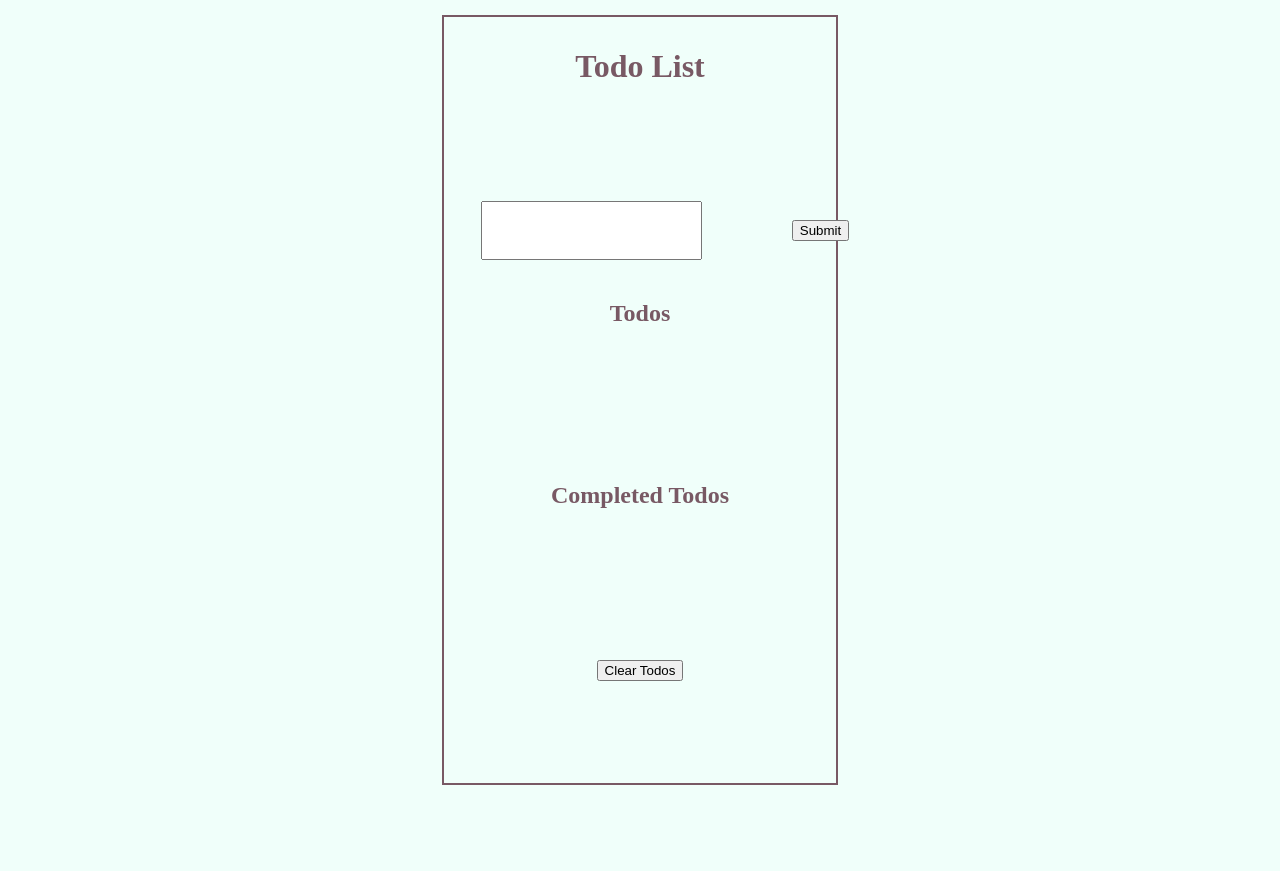
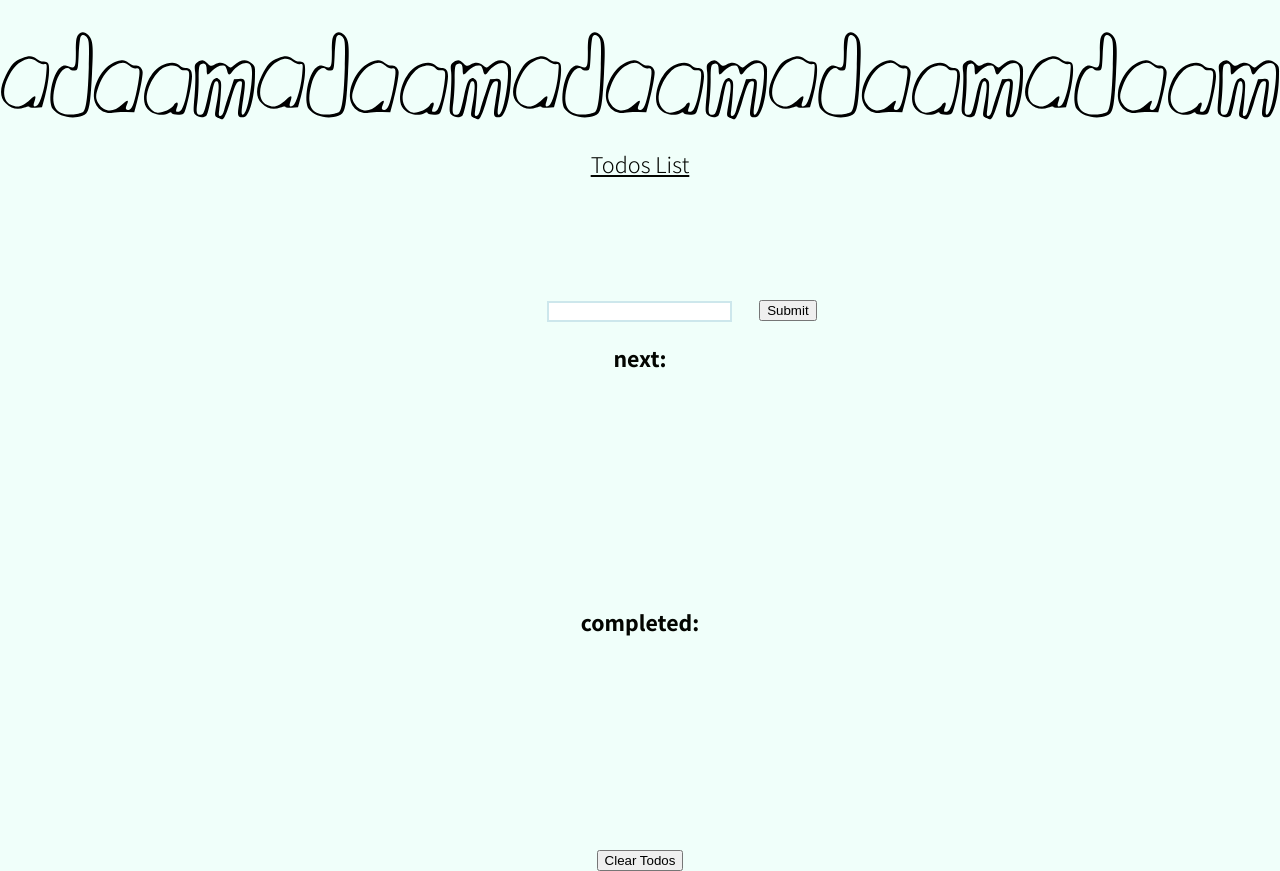
Before and after one commit to Adam-Robson/watercooler, a React (Create React App) app: page / in a window 1280 px wide. Before the commit the page ends 800 px from the top, so only its background shows below. Built offline with nearby package versions, Linux system fonts and the light colour scheme; the HTML template or start-up script is replaced by a standard one.

Commit message:
personal touches to the project

```diff
--- a/public/index.html
+++ b/public/index.html
@@ -4,38 +4,15 @@
     <meta charset="utf-8" />
     <meta name="viewport" content="width=device-width, initial-scale=1" />
     <meta name="theme-color" content="#000000" />
-    <meta
-      name="description"
-      content="Web site created using create-react-app"
-    />
-    <!--
-      manifest.json provides metadata used when your web app is installed on a
-      user's mobile device or desktop. See https://developers.google.com/web/fundamentals/web-app-manifest/
-    -->
-    <link rel="manifest" href="%PUBLIC_URL%/manifest.json" />
-    <!--
-      Notice the use of %PUBLIC_URL% in the tags above.
-      It will be replaced with the URL of the `public` folder during the build.
-      Only files inside the `public` folder can be referenced from the HTML.
-
-      Unlike "/favicon.ico" or "favicon.ico", "%PUBLIC_URL%/favicon.ico" will
-      work correctly both with client-side routing and a non-root public URL.
-      Learn how to configure a non-root public URL by running `npm run build`.
-    -->
-    <title>React App</title>
+    <meta name="description" content="a todo list program" />
+    <link rel="icon" type="image/x-icon" href="logo.svg">
+    <link rel="preconnect" href="https://fonts.googleapis.com">
+    <link rel="preconnect" href="https://fonts.gstatic.com" crossorigin>
+    <link href="https://fonts.googleapis.com/css2?family=Assistant:wght@200;300;400;500;600;700;800&display=swap" rel="stylesheet">
+    <title>a to do list</title>
   </head>
   <body>
-    <noscript>You need to enable JavaScript to run this app.</noscript>
+    <noscript>Enable JS.</noscript>
     <div id="root"></div>
-    <!--
-      This HTML file is a template.
-      If you open it directly in the browser, you will see an empty page.
-
-      You can add webfonts, meta tags, or analytics to this file.
-      The build step will place the bundled scripts into the <body> tag.
-
-      To begin the development, run `npm start` or `yarn start`.
-      To create a production bundle, use `npm run build` or `yarn build`.
-    -->
   </body>
 </html>
--- a/src/App.css
+++ b/src/App.css
@@ -1,57 +1,80 @@
 * {
   --black: hsla(80, 100%, 1%, 1);
-  --olive-drab-7: hsla(47, 27%, 17%, 1);
-  --davys-grey: hsla(39, 9%, 32%, 1);
-  --shadow-blue: hsla(216, 17%, 56%, 1);
-  --pewter-blue: hsla(190, 25%, 66%, 1);
-  --mint-cream: hsla(159, 100%, 97%, 1);
-  --pale-silver: hsla(26, 23%, 79%, 1);
-  --deep-taupe: hsla(339, 15%, 41%, 1);
-  --font-family: 'Code Light';
+  --olive: hsla(47, 27%, 17%, 1);
+  --davys: hsla(39, 9%, 32%, 1);
+  --shadow: hsla(216, 17%, 56%, 1);
+  --pewter: rgb(205, 231, 236);
+  --mint: hsla(159, 100%, 97%, 1);
+  --silver: hsla(26, 23%, 79%, 1);
+  --taupe: hsla(339, 15%, 41%, 1);
+  --main: 'Assistant', sans-serif;
   box-sizing: border-box;
 }
 
 html,
 body {
-  background-color: var(--mint-cream);
-  font-family: var(--font-family);
-  color: var(--deep-taupe);
-  font-weight:700;
+  background-color: var(--mint);
+  font-family: var(--main);
+  color: var(--black);
+  font-weight: 300;
 }
 
-.App {
-  height: 100vh;
-  width: 100vw;
-  display: grid;
-  grid-template-columns: repeat(3, 1fr);
-  grid-template-rows: repeat(3, 1fr);
+#header {
+  max-width: 100vw;
+  min-height: 8rem;
+  background-position: center;
+}
+
+.container {
+  min-height: 80vh;
+  max-width: 33vw;
+  margin: 0 auto;
+  display: flex;
+  flex-direction: column;
+  align-items: center;
+  justify-content: space-between;
+}
+
+.title {
+  font-family: 'Assistant', serif;
+  font-weight: 300;
+  text-decoration: underline;
+  margin-bottom: 5em;
+}
+
+.wrap {
+  max-width: 70vw;
+  display: flex;
+  flex-direction: row;
+  justify-content: space-between;
+  align-items: baseline;
+}
+
+.input {
+  border: var(--pewter) solid 2px;
+  max-width:min-content;
+  color: var(--olive);
 
 }
 
-.main {
-  grid-area: 1/2/4/3;
-  grid-row: 1 / span 3;
-  text-align: center;
-  border: double 2px var(--deep-taupe);
-  margin: 15px;
-  padding: 10px;
+.input:hover {
+  background-color: var(--pewter);
+  border: solid 2px var(--taupe);
+  cursor: pointer;
+  border-radius: 5%;
 }
 
-#header{
-  margin-bottom: 3em;
-  text-align: center
+.input:focus {
+  border: solid 2px var(--taupe);
+  cursor: pointer;
+  border-radius: 5%;
 }
 
-.todo-input {
-  padding: 20px;
-  margin: 20px;
-}
 
-.todo-submit {
-  position: relative;
-  left: 50px;
-  margin: 20px;
-  justify-self: center;
+.submit {
+  max-width:min-content;
+  margin-left:2em;
+  position: fixed;
 }
 
 li {
@@ -59,5 +82,5 @@ li {
 }
 
 ul {
-  height: 115px;
+  height: 10rem;
 }
--- a/src/App.jsx
+++ b/src/App.jsx
@@ -2,12 +2,19 @@ import React from 'react';
 import Todo from './components/Todo/Todo';
 import './App.css';
 
-function App() {
+export default function App() {
   return (
-    <div className="App">
-     <Todo  />
-    </div>
+    <>
+
+      <header
+        id="header"
+        style={ {
+          backgroundImage: "url('./logo.svg ')"
+        } }
+      />
+
+      <Todo />
+
+    </>
   );
 }
-
-export default App;
--- a/src/components/Todo/Todo.jsx
+++ b/src/components/Todo/Todo.jsx
@@ -1,6 +1,6 @@
 import React, { useState } from 'react';
 
-const Todo = () => {
+export default function Todo() {
 
   const [currentTodoText, setCurrentTodoText] = useState('');
   const [todoList, setTodoList] = useState([]);
@@ -34,25 +34,26 @@ const Todo = () => {
   }
 
   return (
-   <div className="main">
-     <h1 id="header">Todo List</h1>
+    <>
+      <section className="container">
+          <h1 className="title">Todos List</h1>
             <form onSubmit={
               (e) => {
                 e.preventDefault();
                 addCurrentToTodoList();
             } }>
             <input
-        className="todo-input"
+              className="input"
               type="text"
               value={ currentTodoText }
               onChange={
                 (e) => {
                   setCurrentTodoText(e.target.value)
               } } />
-      <input className="todo-submit" type="submit" />
+            <input className="submit" type="submit" />
             </form>
 
-     <h2 className="todos">Todos</h2>
+          <h2 className="next">next:</h2>
             <ul>
               {
                 todoList.map((todo) => {
@@ -68,10 +69,10 @@ const Todo = () => {
                 } else {
                 return null;
                 }
-      })}
+                })
+              }
           </ul>
-
-     <h2 className="completed">Completed Todos</h2>
+          <h2 className="completed">completed:</h2>
           <ul>
             {
               todoList.map((todo) => {
@@ -89,9 +90,8 @@ const Todo = () => {
                 }
               })}
           </ul>
-     <button onClick={() => setTodoList([]) }>Clear Todos</button>
-    </div>
+          <button onClick={ () => setTodoList([]) }>Clear Todos</button>
+      </section>
+    </>
   );
 }
-
-export default Todo;
```
Also changed, not shown: public/logo.svg (added), public/manifest.json (deleted), public/robots.txt (deleted). Lines whose indentation alone changed are shown as unchanged.
